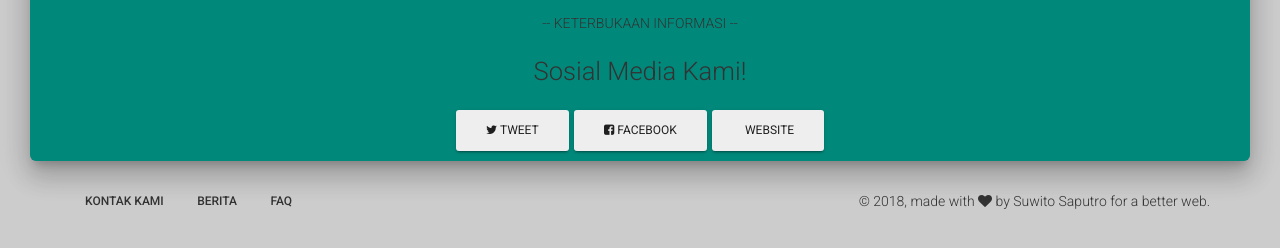
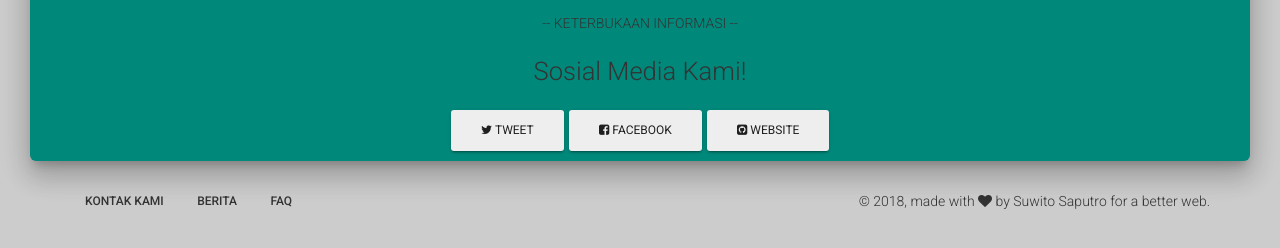
Before and after one commit to suwito-80/suwito-80.github.io, a Jekyll site: the page built from index.html, in a window 1280 px wide. Shown: the part 478-726 px from the top of the page. Built offline with Jekyll 4.4.1, drawn with Linux system fonts in a browser that asks for light colours; nearby versions of some CDN libraries.

Commit message:
Update maintenance.html

```diff
--- a/_layouts/maintenance.html
+++ b/_layouts/maintenance.html
@@ -87,8 +87,8 @@
 					<i class="fa fa-facebook-square"></i>
 					Facebook
 				    </a>
-				    <a href="https://kip.jakarta.go.id/" target="_blank" class="btn btn-raised btn-home">
-					<i class="fa fa-home-square"></i>
+				    <a href="https://kip.jakarta.go.id/" target="_blank" class="btn btn-raised btn-github">
+					<i class="fa fa-github-square"></i>
 					Website
 				    </a>
 	                        </div>
```
